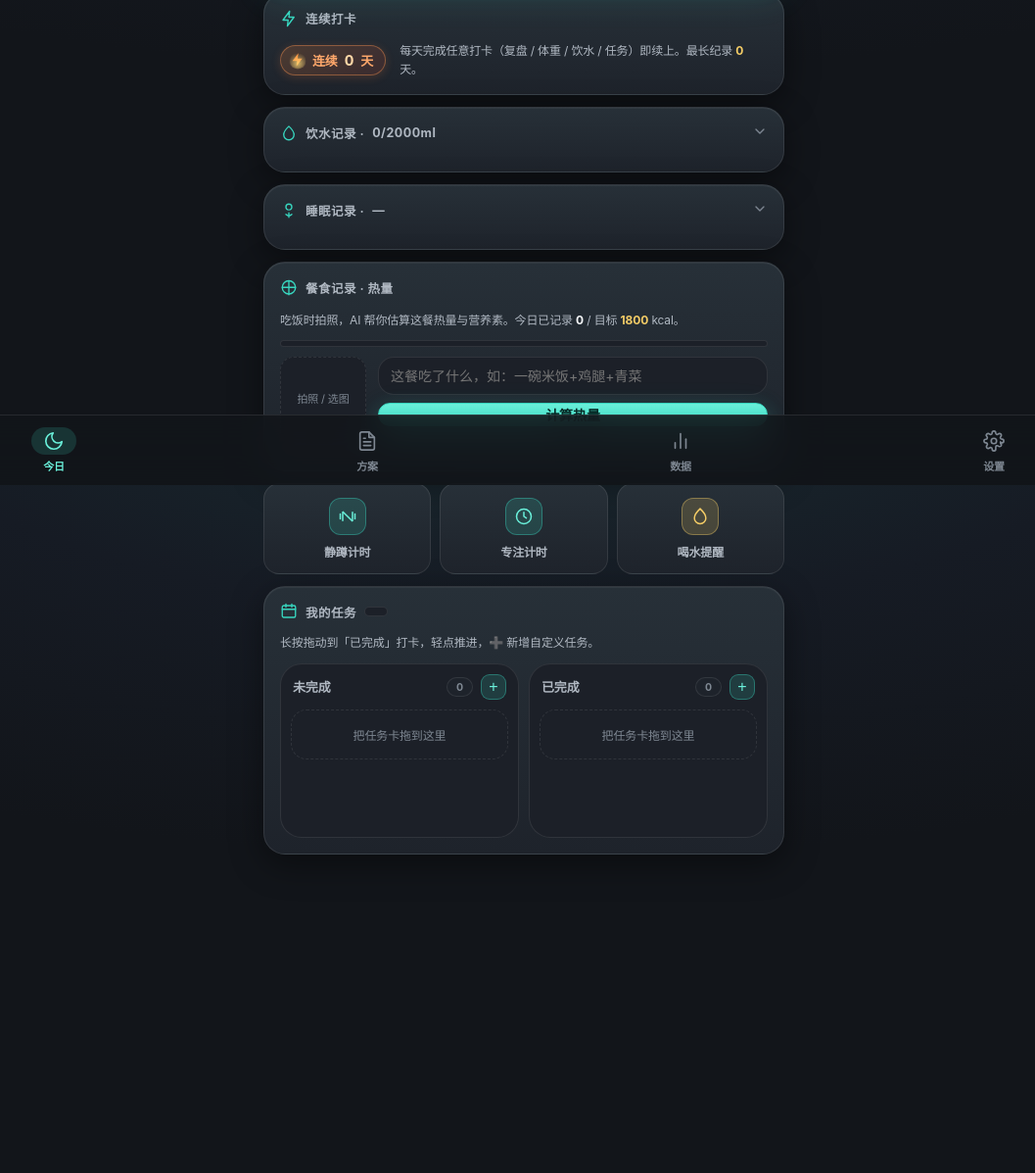
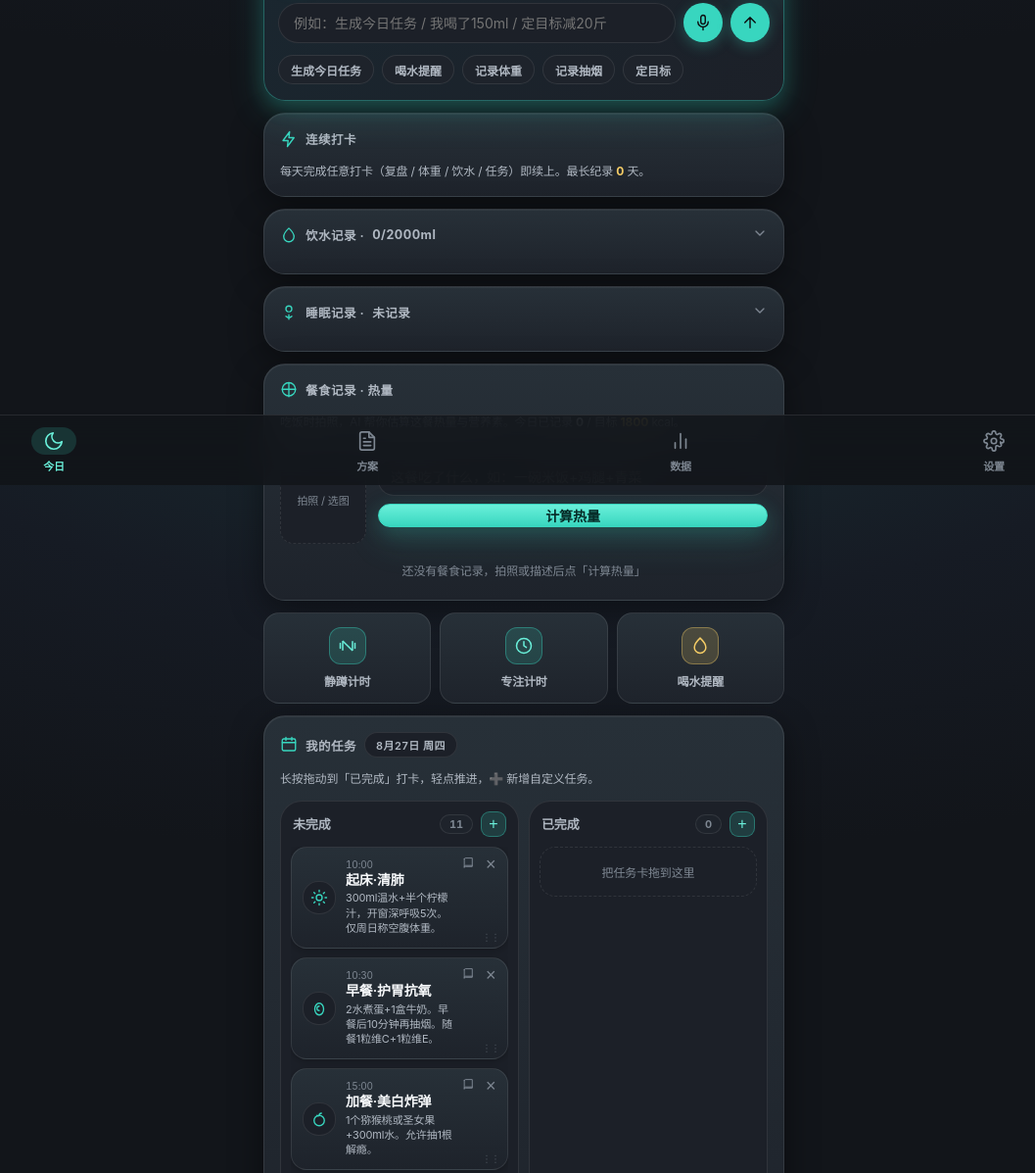
Before and after one commit to dkcoinlj/shouyeren-app, a website: page www/index.html in a window 1280 px wide. Shown: the part 305-1502 px from the top of the page at 98% size, without its empty margins (105-1162 px from the left). Before the commit the page ends 1275 px from the top, so only its background shows below. Drawn offline with Linux system fonts and the light colour scheme.

Commit message:
fix: 首次打开自动注入邪修默认任务；renderAll 加错误隔离 (v1.2.8)

```diff
--- a/package.json
+++ b/package.json
@@ -1,6 +1,6 @@
 {
   "name": "shouyeren-app",
-  "version": "1.2.7",
+  "version": "1.2.8",
   "description": "守夜人 · 个人保命作息 App（Capacitor 原生封装，数据本地）",
   "private": true,
   "scripts": {
--- a/www/index.html
+++ b/www/index.html
@@ -1130,16 +1130,24 @@ const SCHEDULE=[
   {key:'shutdown',h:2,m:0,icon:'moon',title:'强制关机',sub:'关手机睡觉。回顾今日烟酒量。',notif:'强制关机',review:true}
 ];
 
-const APP_VERSION='1.2.7';
+const DEFAULT_TASKS=SCHEDULE.map(s=>({
+  id:'t_'+s.key,type:'custom',icon:s.icon,title:s.title,text:s.title,
+  sub:s.sub||'',status:'todo',created:todayStr,
+  time:`${String(s.h).padStart(2,'0')}:${String(s.m).padStart(2,'0')}`
+}));
+
+const APP_VERSION='1.2.8';
 const GH_DEFAULT_REPO='dkcoinlj/shouyeren-app';
 const AI_DEFAULT_ENDPOINT='https://tokenhub.tencentmaas.com/v1/chat/completions';
 const AI_DEFAULT_KEY='sk-WzI92BSrRAC3RvPbsihLsWH7QWepZfgnQthdPRCbkIhKkISg';
 const AI_DEFAULT_MODEL='hy3';
 let DB;
 function load(){try{DB=JSON.parse(localStorage.getItem(KEY))||{};}catch(e){DB={};}
-  DB.records=DB.records||{}; DB.target=DB.target||72; DB.tomorrow=DB.tomorrow||''; DB.tasks=DB.tasks||[];
+  DB.records=DB.records||{}; DB.target=DB.target||72; DB.tomorrow=DB.tomorrow||'';
   DB.hiddenSchedule=DB.hiddenSchedule||[]; DB.scheduleOverride=DB.scheduleOverride||{};
   DB.userGoals=DB.userGoals||[]; DB.aiDraft=DB.aiDraft||null;
+  DB.tasks=DB.tasks||[];
+  if(!DB.tasks.length){DB.tasks=DEFAULT_TASKS.map(t=>({...t}));}
   DB.ghToken=DB.ghToken||''; DB.ghRepo=DB.ghRepo||GH_DEFAULT_REPO;
   DB.aiKey=DB.aiKey||''; DB.aiEndpoint=DB.aiEndpoint||AI_DEFAULT_ENDPOINT; DB.aiModel=DB.aiModel||AI_DEFAULT_MODEL;
   DB.notifAsked=DB.notifAsked||false;
@@ -1542,7 +1550,10 @@ async function enableNotifications(silent){if(!NOTIF){toast('请在 App 内操
 const STATUSES=[{k:'todo',label:'未完成'},{k:'done',label:'已完成'}];
 const ORDER=['todo','done'];
 let taskTargetStatus='todo';
-function allTasks(){return getSystemTasks().concat(DB.tasks);}
+function allTasks(){
+  const customKeys=new Set((DB.tasks||[]).filter(t=>t.id&&t.id.startsWith('t_')).map(t=>t.id.slice(2)));
+  return getSystemTasks().filter(t=>!customKeys.has(t.key)).concat(DB.tasks||[]);
+}
 function iconFor(t){return t.icon&&ICONS[t.icon]?icon(t.icon,18):(t.em?esc(t.em):icon('star',18));}
 function renderTasks(){
   STATUSES.forEach(s=>{
@@ -2172,7 +2183,7 @@ document.getElementById('phaseList').innerHTML=PHASES.map((p,i)=>{
     <div style="font-size:12px;color:var(--txt-2);margin-top:6px;line-height:1.6">无酒日：${p.noAlcohol.length?p.noAlcohol.map(x=>WD_CN[WD.indexOf(x)]).join('、'):'无'} · 酒≤${p.alc}ml · 烟≤${p.cig}支</div>
     <div style="font-size:12px;color:var(--accent-2);margin-top:3px">${p.tip}</div></div>`;}).join('');
 
-function renderAll(){renderPhase();renderToday();renderTasks();renderOverview();renderAI();renderMeals();renderStreak();renderWater();renderSleep();}
+function renderAll(){['renderPhase','renderToday','renderTasks','renderOverview','renderAI','renderMeals','renderStreak','renderWater','renderSleep'].forEach(fn=>{try{window[fn]();}catch(e){console.error('render '+fn,e);}});}
 renderAll();setTimeout(refreshNotifState,300);setTimeout(autoEnableNotif,600);
 // 每日自动加密备份
 if(DB.autoBackup&&DB.ghToken&&DB.ghToken.trim()&&DB.backupPass&&DB.lastBackup!==todayStr){setTimeout(doBackup,2000);}
```
